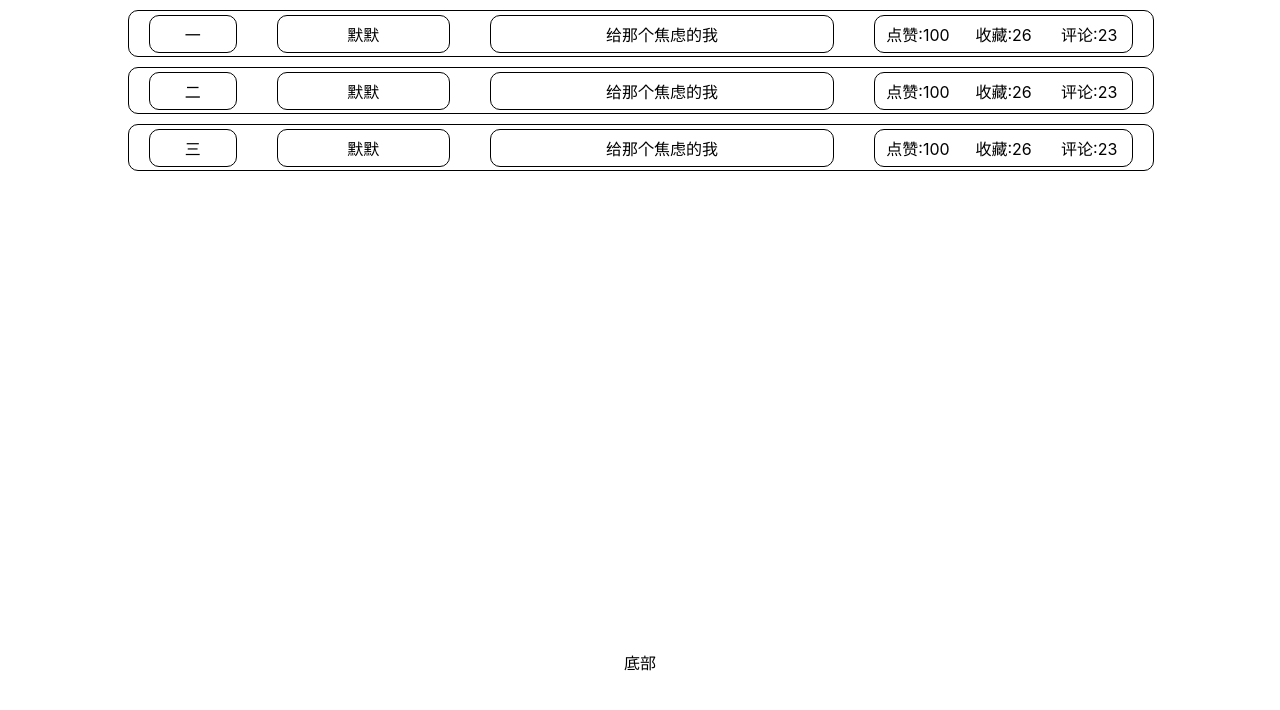
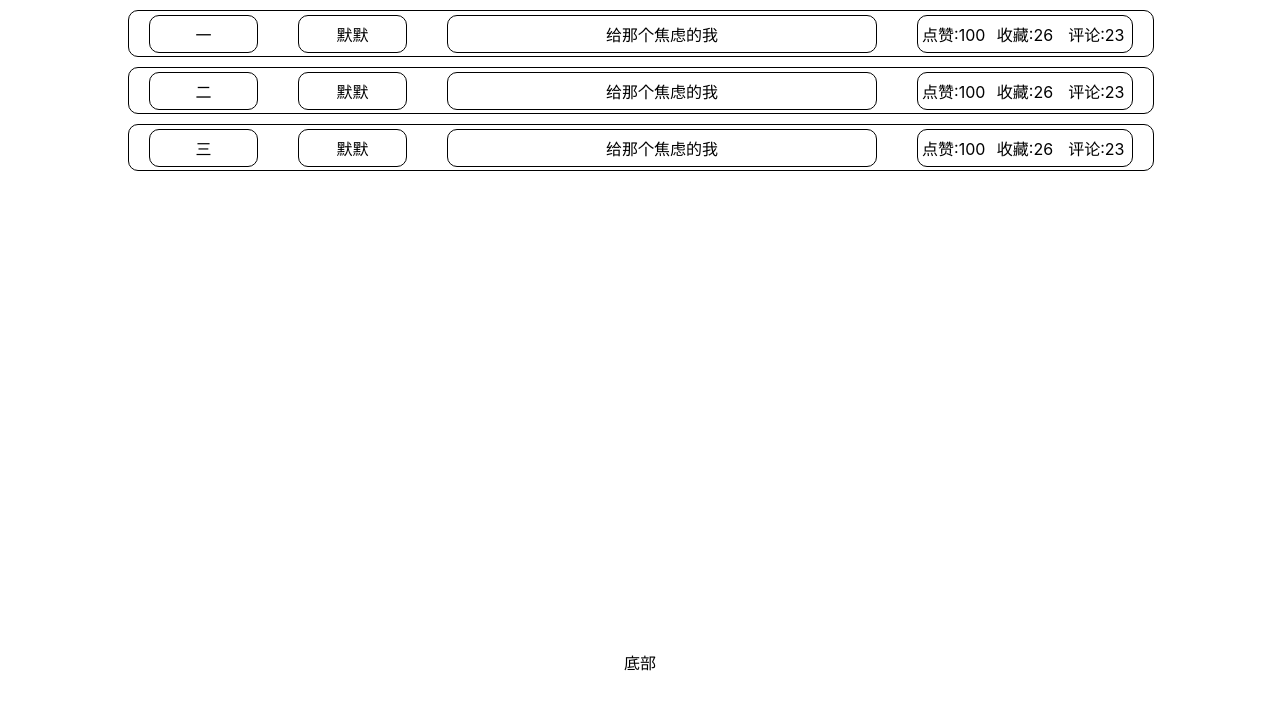
Before and after one commit to ayher/feedback_progress, a React (Create React App) app in the folder web_feedback_progress/: page / in a window 1280 px wide. Shown: the top 710 px of the page. Built offline with nearby package versions, Linux system fonts and the light colour scheme.

Commit message:
做了首页

```diff
--- a/web_feedback_progress/src/components/home/home.css
+++ b/web_feedback_progress/src/components/home/home.css
@@ -29,7 +29,7 @@
 }
 
 .rank_item_name{
-    flex: 2;
+    flex: 1;
 }
 
 .rank_item_title{
@@ -37,7 +37,7 @@
 }
 
 .rank_item_interact{
-    flex: 3;
+    flex: 2;
 }
 .rank_item_interact>span{
     display: flex;
```
